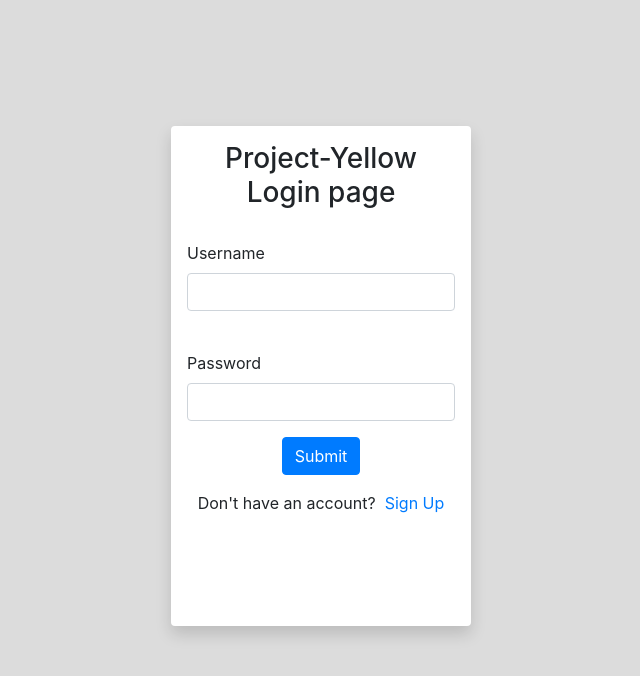
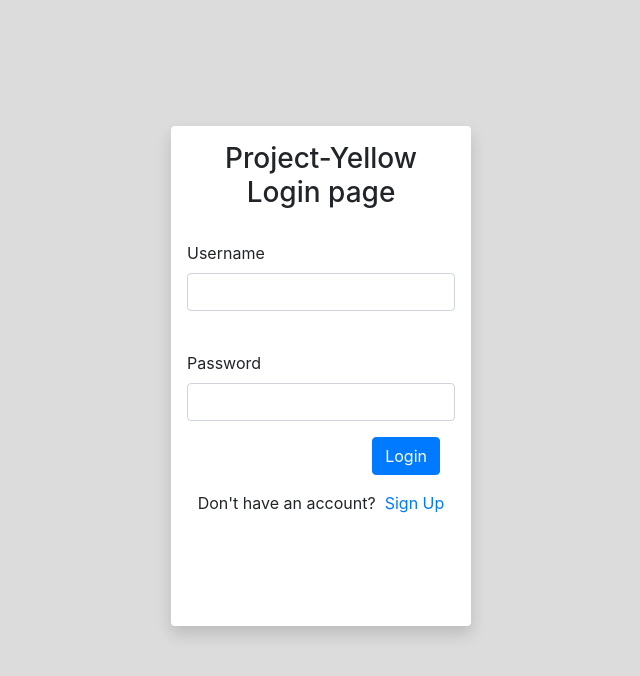
Before and after one commit to lmerilees/project-yellow, a website: page src/html/login.html in a window 1280 px wide. Shown: the whole page, without its empty margins (319-959 px from the left). Drawn offline with Linux system fonts and the light colour scheme; files that its build step writes are made by us from their sources.

Commit message:
added database to ignore and login moved button to right

```diff
--- a/src/html/login.html
+++ b/src/html/login.html
@@ -30,8 +30,8 @@
                         <label for="password">Password</label>
                         <input class="form-control" type="password" name="password" id="password">
                     </div>
-                    <div class="col d-flex justify-content-center form-group">
-                        <button id="submit-button" type="button" class="btn btn-primary">Submit</button>
+                    <div class="col d-flex justify-content-end form-group">
+                        <button id="submit-button" type="button" class="btn float-right btn-primary">Login</button>
                     </div>
                 </form>
                 <div class="d-flex justify-content-center">
```
Also changed, not shown: 1 other file.
